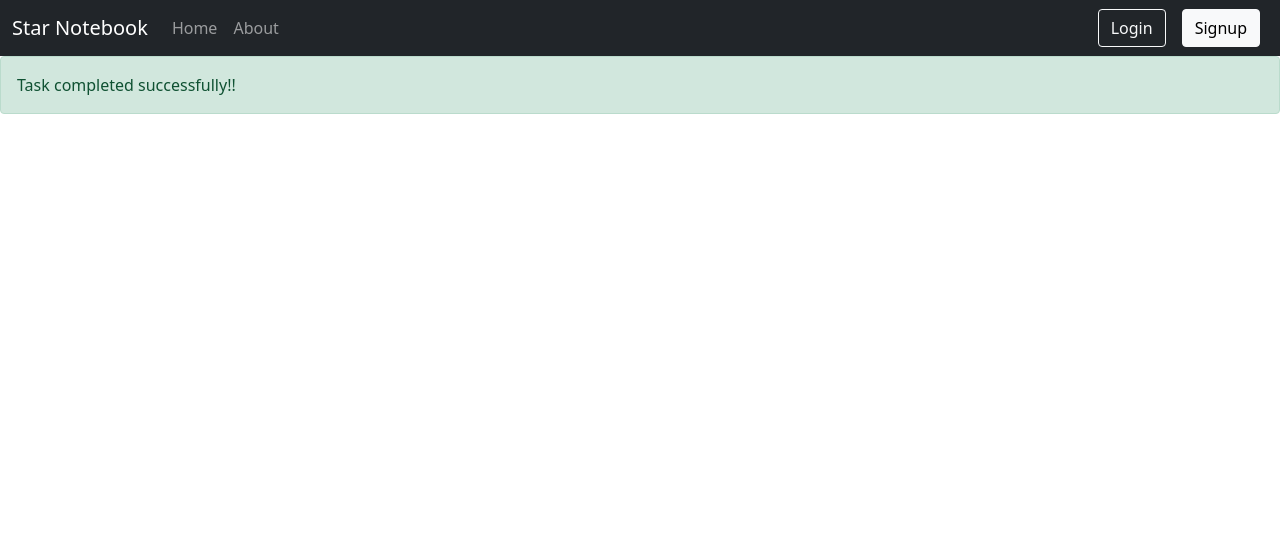
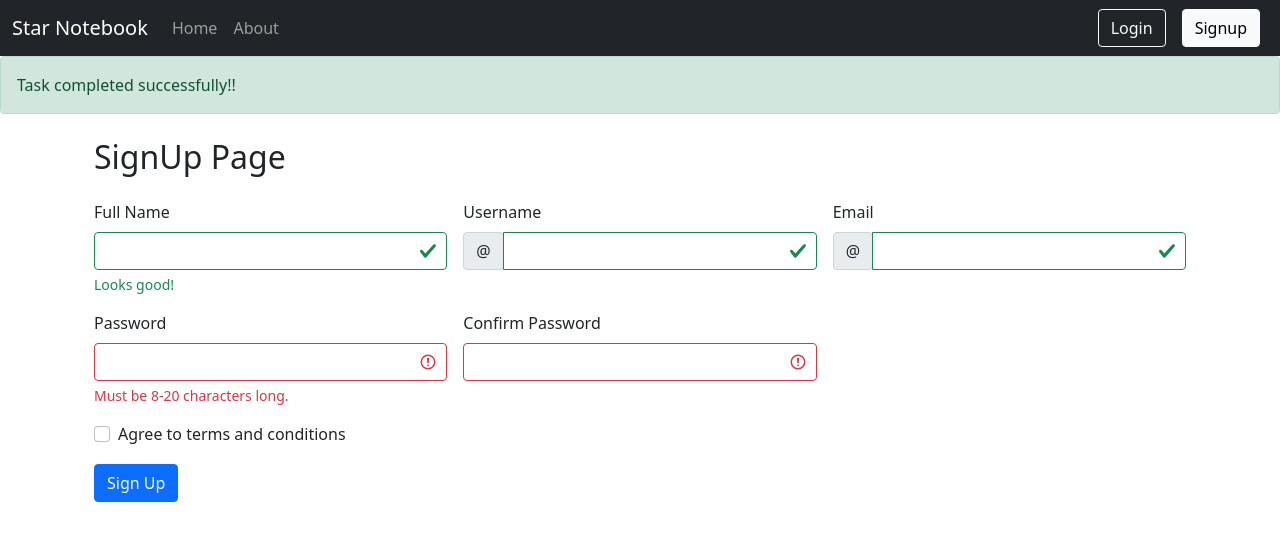
Before and after one commit to atultrp/StarNoteBook, a React (Create React App) app: page /signup in a window 1280 px wide. Shown: the top 540 px of the page. Built offline with nearby package versions, Linux system fonts and the light colour scheme.

Commit message:
Add files via upload

```diff
--- a/src/components/AddNote.js
+++ b/src/components/AddNote.js
@@ -21,21 +21,22 @@ const Addnote = ()=> {
         <>
             <div className="container my-3">
                 <h2>Add a note</h2>
-                <form className="my-3">
-                    <div className="mb-3">
+                <form className="my-3 row g-3">
+                    <div className="mb-3 col-md-8">
                         <label htmlFor="title" className="form-label">Title</label>
                         <input type="text" className="form-control" id="title" name="title" value={note.title} aria-describedby="emailHelp" minLength={5} required onChange={onChange} />
                     </div>
-                    <div className="mb-3">
+                    <div className="mb-3 col-md-4">
                         <label htmlFor="tag" className="form-label">Tag</label>
                         <input type="text" className="form-control" id="tag" name="tag" value={note.tag} onChange={onChange} />
                     </div>
-                    <div className="mb-3">
+                    <div className="mb-3 col-12">
                         <label htmlFor="description" className="form-label">Description</label>
-                        <input type="text" className="form-control" id="description" name="description" value={note.description} minLength={5} required onChange={onChange} />
+                        <textarea type="text" className="form-control" id="description" name="description" rows="3" value={note.description} minLength={5} required onChange={onChange} />
                     </div>
-
+                    <div className="col-md-2">
                     <button disabled={note.title.length<5 || note.description.length<5} type="submit" className="btn btn-primary" onClick={handleClick}>Add Note</button>
+                    </div>
                 </form>
             </div>
         </>
--- a/src/components/Login.js
+++ b/src/components/Login.js
@@ -1,9 +1,49 @@
-import React from 'react'
+import React, { useState } from 'react';
+import { useNavigate } from 'react-router-dom';
+// import profilePicture from './profilePicture.png';
 
 const Login = () => {
+
+    const [credentials, setCredential] = useState({ email: "", password: "" });
+    let navigate = useNavigate();
+    const handleSubmit = async (e) => {
+        e.preventDefault();
+        const response = await fetch("http://localhost:4000/api/auth/login", {
+            method: 'POST',
+            headers: {
+                'Content-Type': 'application/json'
+            },
+            body: JSON.stringify({ email: credentials.email, password: credentials.password })
+        });
+        const json = await response.json();
+        console.log(json);
+        if (json.success) {
+            localStorage.setItem("token", json.authToken);
+            navigate("/");
+        }
+        else {
+            alert("Invalid creds!!")
+        }
+    }
+
+    const onChange = (e) => {
+        setCredential({ ...credentials, [e.target.name]: e.target.value });
+    }
+
     return (
-        <div>
-
+        <div className="container">
+            <form onSubmit={handleSubmit} className="g-3">
+                <div className="mb-3 col-md-4">
+                    <label htmlhtmlFor="email" className="form-label">Email address</label>
+                    <input type="email" className="form-control" value={credentials.email} name="email" id="email" aria-describedby="emailHelp" onChange={onChange} />
+                    <div id="emailHelp" className="form-text">We'll never share your email with anyone else.</div>
+                </div>
+                <div className="mb-3 col-md-4">
+                    <label htmlhtmlFor="password" className="form-label">Password</label>
+                    <input type="password" className="form-control" value={credentials.password} name="password" id="password" onChange={onChange} />
+                </div>
+                <button type="submit" className="btn btn-primary">Login</button>
+            </form>
         </div>
     )
 }
--- a/src/components/Navbar.js
+++ b/src/components/Navbar.js
@@ -22,8 +22,8 @@ const Navbar = () => {
                             </li>
                         </ul>
                         <form className="d-flex">
-                            <Link class="btn btn-outline-light mx-2" to="/login" role="button">Login</Link>
-                            <Link class="btn btn-light mx-2" to="/signup" role="button">Signup</Link>
+                            <Link className="btn btn-outline-light mx-2" to="/login" role="button">Login</Link>
+                            <Link className="btn btn-light mx-2" to="/signup" role="button">Signup</Link>
                         </form>
                     </div>
                 </div>
--- a/src/components/Notes.js
+++ b/src/components/Notes.js
@@ -51,18 +51,18 @@ const Notes = () => {
                                 <button type="button" className="btn-close" data-bs-dismiss="modal" aria-label="Close"></button>
                             </div>
                             <div className="modal-body">
-                                <form className="my-3">
-                                    <div className="mb-3">
+                                <form className="my-3 row g-3">
+                                    <div className="mb-3 col-md-6">
                                         <label htmlFor="etitle" className="form-label">Title</label>
                                         <input type="text" className="form-control" id="etitle" name="etitle" aria-describedby="emailHelp" value={note.etitle} minLength={5} required onChange={onChange} />
                                     </div>
-                                    <div className="mb-3">
+                                    <div className="mb-3 col-md-6">
                                         <label htmlFor="etag" className="form-label">Tag</label>
                                         <input type="text" className="form-control" id="etag" name="etag" value={note.etag} onChange={onChange} />
                                     </div>
-                                    <div className="mb-3">
+                                    <div className="mb-3 col-12">
                                         <label htmlFor="edescription" className="form-label">Description</label>
-                                        <input type="text" className="form-control" id="edescription" name="edescription" value={note.edescription} minLength={5} required onChange={onChange} />
+                                        <textarea type="text" className="form-control" id="edescription" name="edescription" rows="3" value={note.edescription} minLength={5} required onChange={onChange} />
                                     </div>
                                 </form>
                             </div>
--- a/src/components/Signup.js
+++ b/src/components/Signup.js
@@ -1,9 +1,99 @@
 import React from 'react'
 
 const Signup = () => {
+
+    const handleSubmit = () => {
+
+    }
+
+    const onChange = () => {
+
+    }
+
     return (
-        <div>
+        <div className="container">
+            {/* <form onSubmit={handleSubmit}>
+                <div className="mb-3">
+                    <label htmlFor="name" className="form-label">Name</label>
+                    <input type="text" className="form-control" name="name" id="name" onChange={onChange} />
+                </div>
+                <div className="mb-3">
+                    <label htmlFor="username" className="form-label">Username</label>
+                    <input type="text" className="form-control" name="username" id="username" onChange={onChange} />
+                </div>
+                <div className="mb-3">
+                    <label htmlFor="email" className="form-label">Email address</label>
+                    <input type="email" className="form-control" name="email" id="email" aria-describedby="emailHelp" onChange={onChange} />
+                    <div id="emailHelp" className="form-text">We'll never share your email with anyone else.</div>
+                </div>
+                <div className="mb-3">
+                    <label htmlFor="password" className="form-label">Password</label>
+                    <input type="password" className="form-control" name="password" id="password" onChange={onChange} />
 
+                        <span id="passwordHelpInline" class="form-text">
+                            Must be 8-20 characters long.
+                        </span>
+                </div>
+                <div className="mb-3">
+                    <label htmlFor="cpassword" className="form-label">Confirm Password</label>
+                    <input type="password" className="form-control" name="cpassword" id="cpassword" onChange={onChange} />
+                </div>
+                <button type="submit" className="btn btn-primary">Login</button>
+            </form> */}
+
+            <h2 className="my-4">SignUp Page</h2>
+            <form className="row g-3">
+                <div className="col-md-4">
+                    <label htmlFor="validationServer01" className="form-label">Full Name</label>
+                    <input type="text" className="form-control is-valid" id="validationServer01" required />
+                    <div class="valid-feedback">
+                        Looks good!
+                    </div>
+                </div>
+                <div className="col-md-4">
+                    <label htmlFor="validationServer01" className="form-label">Username</label>
+                    <div className="input-group has-validation">
+                        <span className="input-group-text" id="inputGroupPrepend3">@</span>
+                        <input type="text" className="form-control is-valid" id="validationServer01" required />
+                    </div>
+                    <div class="valid-feedback">
+                        Looks good!
+                    </div>
+                </div>
+                <div className="col-md-4">
+                    <label htmlFor="validationServer01" className="form-label">Email</label>
+                    <div className="input-group has-validation">
+                        <span className="input-group-text" id="inputGroupPrepend3">@</span>
+                        <input type="text" className="form-control is-valid" id="validationServer01" required />
+                    </div>
+                    <div class="valid-feedback">
+                        Looks good!
+                    </div>
+                </div>
+                <div className="col-md-4">
+                    <label htmlFor="validationServer03" className="form-label">Password</label>
+                    <input type="text" className="form-control is-invalid" id="validationServer03" aria-describedby="validationServer03Feedback" required />
+                    <div id="validationServer03Feedback" class="invalid-feedback">
+                        Must be 8-20 characters long.
+                    </div>
+                </div>
+                <div className="col-md-4">
+                    <label htmlFor="validationServer03" className="form-label">Confirm Password</label>
+                    <input type="text" className="form-control is-invalid" id="validationServer03" aria-describedby="validationServer03Feedback" required />
+
+                </div>
+                <div className="col-12">
+                    <div className="form-check">
+                        <input className="form-check-input " type="checkbox" value="" id="invalidCheck3" aria-describedby="invalidCheck3Feedback" required />
+                        <label class="form-check-label" htmlFor="invalidCheck3">
+                            Agree to terms and conditions
+                        </label>
+                    </div>
+                </div>
+                <div className="col-12">
+                    <button className="btn btn-primary" type="submit">Sign Up</button>
+                </div>
+            </form>
         </div>
     )
 }
--- a/src/context/notes/NotesState.js
+++ b/src/context/notes/NotesState.js
@@ -76,6 +76,7 @@ const NotesState = (props) => {
             body: JSON.stringify({ title, description, tag })
         });
         const json = response.json();
+        console.log(json);
 
         // Edit Logic
 
```
Also changed, not shown: src/components/profilePicture.png (added).
